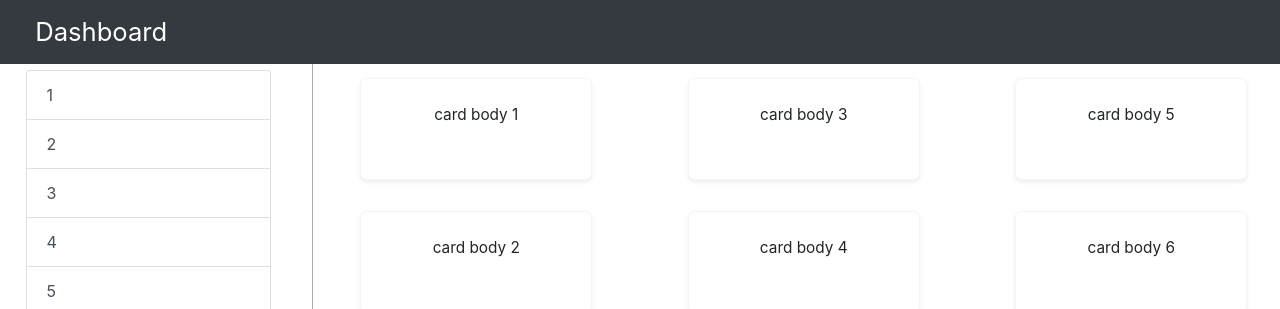
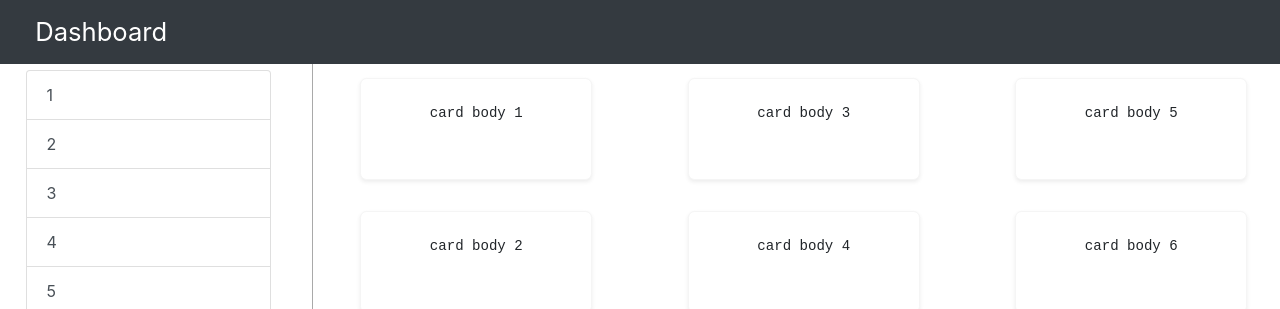
Before and after one commit to SeemannMx/AngularDashboard, an Angular app: page / in a window 1280 px wide. Shown: the top 309 px of the page. Built offline with nearby package versions, Linux system fonts and the light colour scheme.

Commit message:
add Courier new font to card text

```diff
--- a/src/app/app.component.css
+++ b/src/app/app.component.css
@@ -47,9 +47,11 @@
   border-radius: 0.5vw;
 }
 
+
 .card-text {
   text-align: center;
-  font-size: 1.2vw;
+  font-size: 1.1vw;
+  font-family: Courier New, sans-serif;
 
 }
 
```
